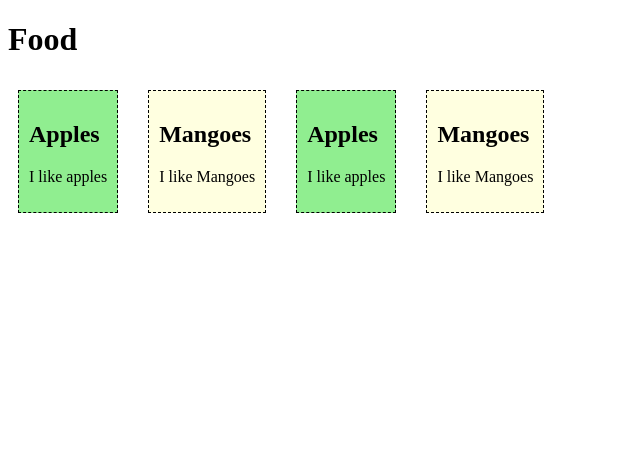
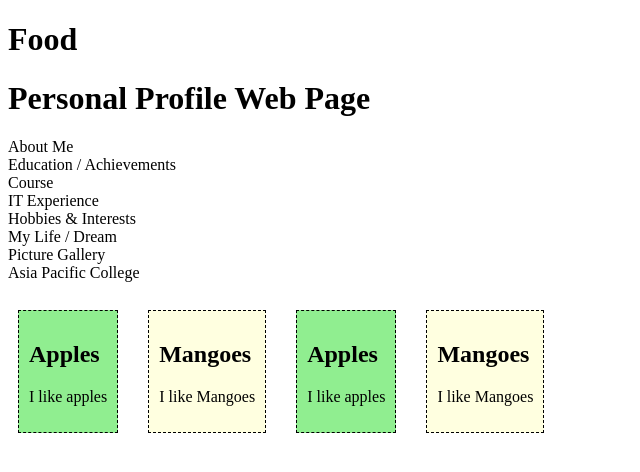
Before and after one commit to jgarroco/webprog-ss231-vuejs, a Vue app in the folder vue-project/: page / in a window 1280 px wide. Shown: the top 472 px of the page, without its empty margins (0-640 px from the left). Built offline with nearby package versions, Linux system fonts and the light colour scheme.

Commit message:
personal_profile_update

```diff
--- a/vue-project/src/App.vue
+++ b/vue-project/src/App.vue
@@ -1,6 +1,7 @@
 <template>
   <div>
     <h1>Food</h1>
+    <personal-profile/> <br>
     <div class="food-container">
       <food-item></food-item>
       <food-item2></food-item2>
@@ -10,11 +11,7 @@
   </div>
 </template>
 
-<script>
-export default {
-  name: 'App',
-};
-</script>
+<script> </script>
 
 <style>
 .food-container {
--- /dev/null
+++ b/vue-project/src/components/PersonalProfile.vue
@@ -0,0 +1,28 @@
+<template>
+  <div class="container">
+    <header>
+      <h1>Personal Profile Web Page</h1>
+    </header>
+    <main>
+      <section class="main-content">
+        <div>About Me</div>
+        <div>Education / Achievements</div>
+        <div>Course</div>
+        <div>IT Experience</div>
+        <div>Hobbies & Interests</div>
+        <div>My Life / Dream</div>
+        <div>Picture Gallery</div>
+      </section>
+      <aside class="sidebar">
+        <!-- Add sidebar content here -->
+      </aside>
+    </main>
+    <footer>
+      Asia Pacific College
+    </footer>
+  </div>
+</template>
+
+<script></script>
+
+<style></style>
--- a/vue-project/src/main.js
+++ b/vue-project/src/main.js
@@ -1,9 +1,14 @@
 import { createApp } from 'vue'
+
 import App from './App.vue'
 import FoodItem from './components/FoodItem.vue'
 import FoodItem2 from './components/FoodItem2.vue'
+import PersonalProfile from './components/PersonalProfile.vue'
 
 const app = createApp(App)
+
 app.component('food-item', FoodItem)
 app.component('food-item2', FoodItem2)
+app.component('personal-profile', PersonalProfile)
+
 app.mount('#app')
```
